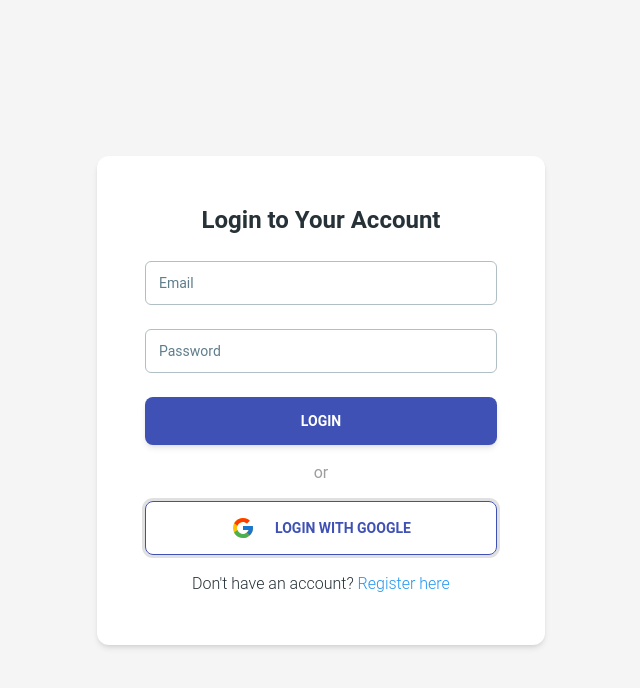
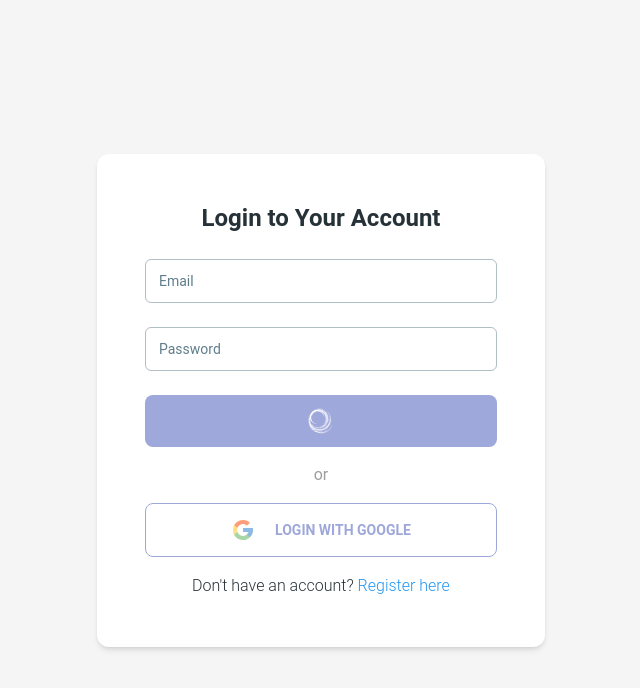
Before and after one commit to Saim-Al-Ifran/event-management-system-client, a React (Vite) app: page /login in a window 1280 px wide. Both pictures are taken after a click on the button "LOGIN WITH GOOGLE". Shown: the top 688 px of the page, without its empty margins (319-959 px from the left). Built offline with nearby package versions, Linux system fonts and the light colour scheme; no server answers.

Commit message:
Added loading spinner on user login button

```diff
--- a/src/pages/Auth/UserLogin.tsx
+++ b/src/pages/Auth/UserLogin.tsx
@@ -1,4 +1,4 @@
-import React, { useEffect } from 'react';
+import React, { useEffect, useState } from 'react';
 import { Card, CardBody, Input, Button, Typography } from '@material-tailwind/react';
 import { FcGoogle } from 'react-icons/fc';
 import { Link, useLocation, useNavigate } from 'react-router-dom';
@@ -13,6 +13,7 @@ import { RootState } from '../../app/store';
 import { useDispatch } from 'react-redux';
 import { userLoggedIn, userLoggedOut } from '../../features/auth/authSlice';
 import Cookies from 'js-cookie';
+import { CircleLoader  } from 'react-spinners';
 
 
 const TOKEN_LIFETIME_MS = 60 * 60 * 1000;
@@ -25,8 +26,9 @@ const UserLogin: React.FC = () => {
   const navigate = useNavigate();
   const dispatch = useDispatch();
   const location = useLocation() ;
-  const [userLogin, { isSuccess, isError, error: loginError }] = useUserLoginMutation();
+  const [userLogin, { isSuccess, isError,isLoading, error: loginError }] = useUserLoginMutation();
   const [saveFirebaseUser] = useSaveFirebaseUserMutation();
+  const [isLoadingGoogle,setIsLoadingGoogle] = useState(false);
 
   const { register: loginForm, handleSubmit, formState: { errors } } = useForm<LoginFormData>();
 
@@ -62,7 +64,7 @@ const UserLogin: React.FC = () => {
 
   const handleGoogleLogin = async (e: React.FormEvent<HTMLFormElement>) => {
     e.preventDefault();
-
+    setIsLoadingGoogle(true);
     try {
       const provider = new GoogleAuthProvider();
       const result = await signInWithPopup(auth, provider);
@@ -108,6 +110,7 @@ const UserLogin: React.FC = () => {
     } catch (error) {
       console.error('Google login error:', error);
       toast.error('Google login failed');
+      setIsLoadingGoogle(false);
     }
   };
 
@@ -174,8 +177,13 @@ const UserLogin: React.FC = () => {
               fullWidth
               className="mb-4 bg-[#3F51B5] flex items-center justify-center"
               {...(undefined as any)}
+              disabled={isLoading || isLoadingGoogle}
             >
-              Login
+                {isLoading || isLoadingGoogle  ? (
+                <CircleLoader color="#ffffff" size={24} />
+              ) : (
+                'Login'
+              )}
             </Button>
           </form>
 
@@ -190,6 +198,7 @@ const UserLogin: React.FC = () => {
             fullWidth
             className="flex items-center justify-center mb-4 border-[#3F51B5] text-[#3F51B5] hover:bg-[#3F51B5] hover:text-white transition-all"
             {...(undefined as any)}
+            disabled={isLoading || isLoadingGoogle}
           >
             <FcGoogle size={24} className="mr-2" />
             Login with Google
```
